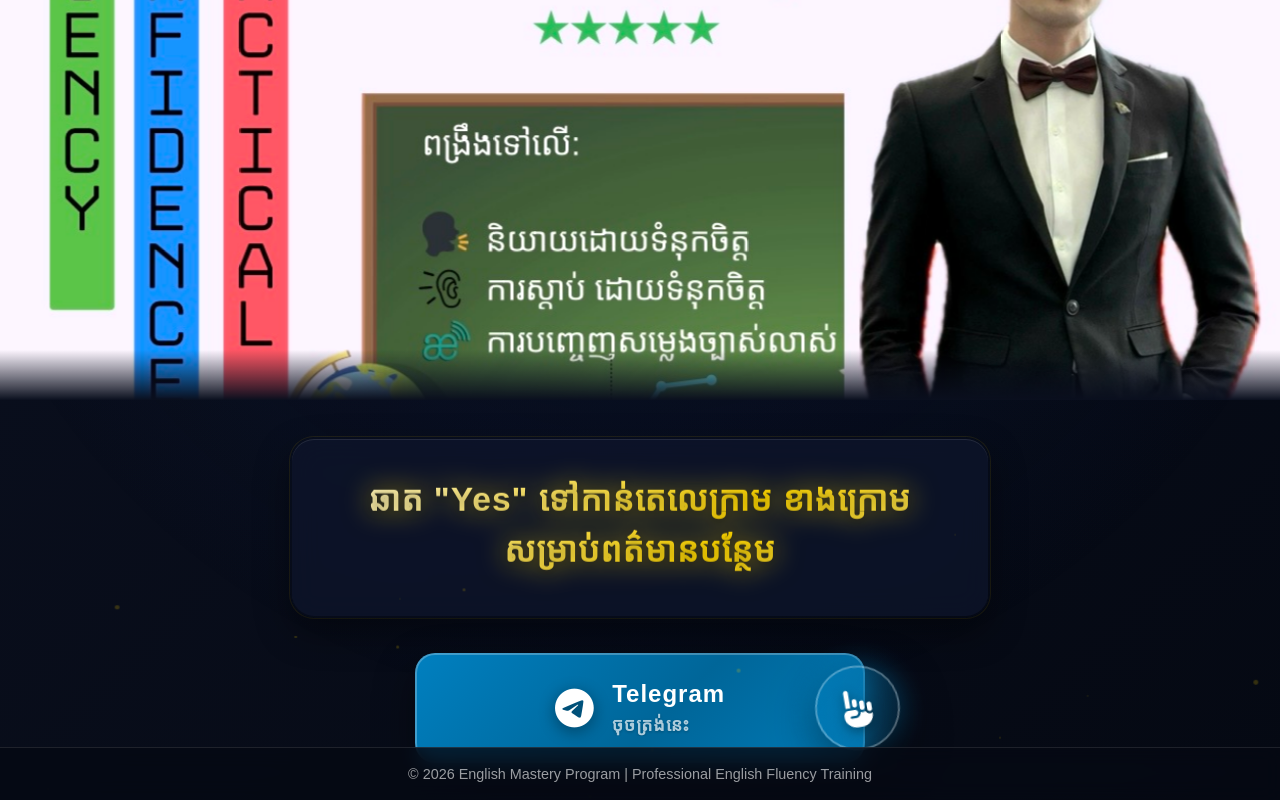
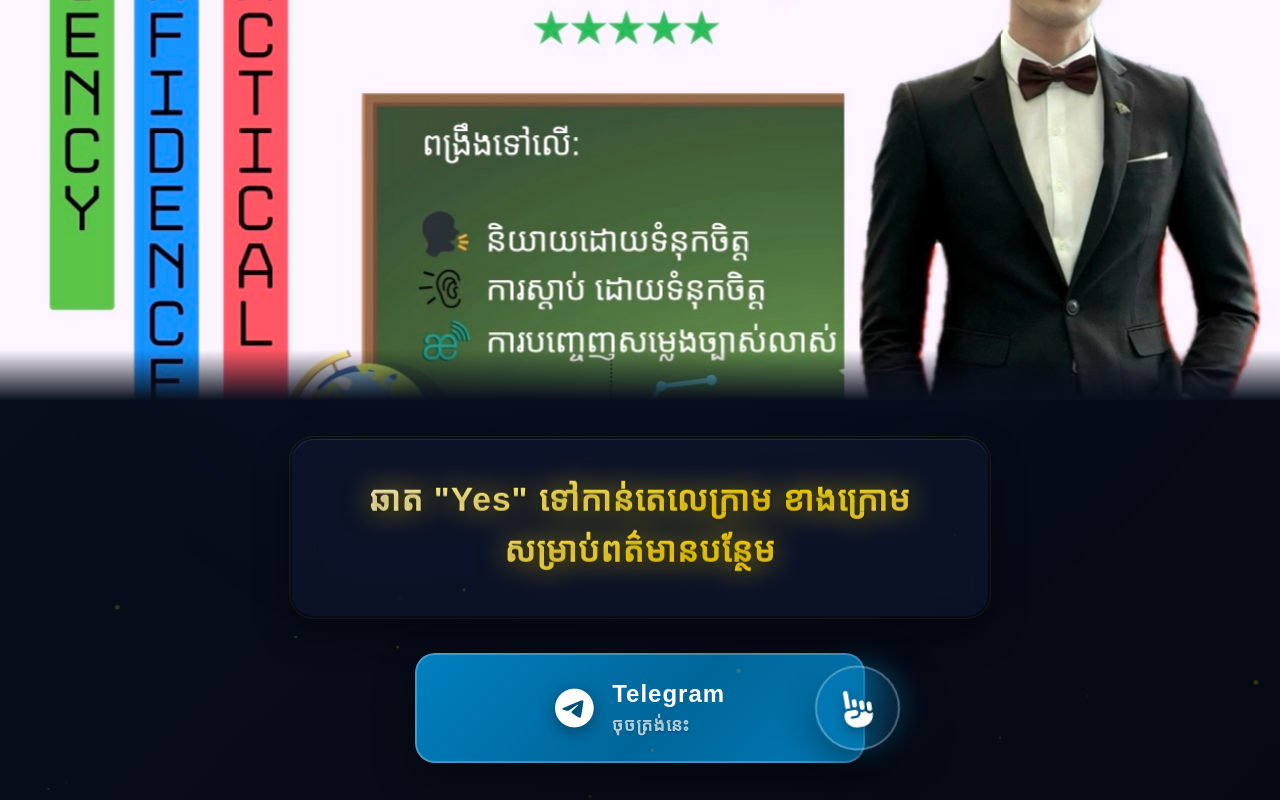
Before and after one commit to Daravuth995/Landingpage, a plain HTML site: page index.html in a window 1280 px wide. Drawn offline with Linux system fonts and the light colour scheme; a web font is replaced by a local one.

Commit message:
Update index.html

```diff
--- a/index.html
+++ b/index.html
@@ -458,23 +458,6 @@
             }
         }
 
-        /* Footer with modern design */
-        .footer {
-            width: 100%;
-            padding: 18px;
-            text-align: center;
-            font-size: 0.9rem;
-            color: rgba(255, 255, 255, 0.6);
-            position: absolute;
-            bottom: 0;
-            background: rgba(5, 9, 19, 0.8);
-            backdrop-filter: blur(10px);
-            -webkit-backdrop-filter: blur(10px);
-            border-top: 1px solid rgba(255, 255, 255, 0.1);
-            z-index: 5;
-            font-family: var(--khmer-primary);
-        }
-
         /* Responsive adjustments */
         @media (max-width: 768px) {
             .khmer-guideline-text {
@@ -750,11 +733,6 @@
                 </div>
             </div>
         </section>
-
-        <!-- Footer -->
-        <footer class="footer">
-            <p>© 2026 English Mastery Program | Professional English Fluency Training</p>
-        </footer>
     </div>
 
     <script>
```
